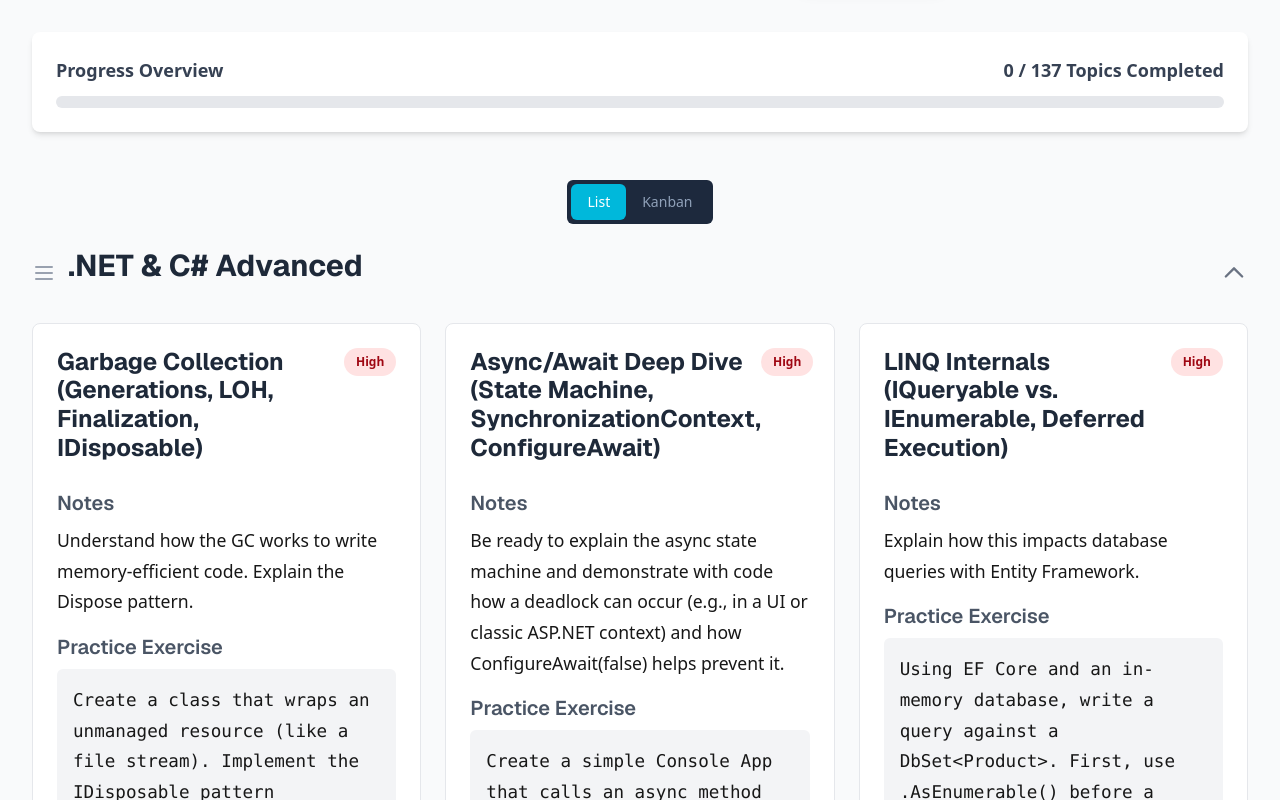
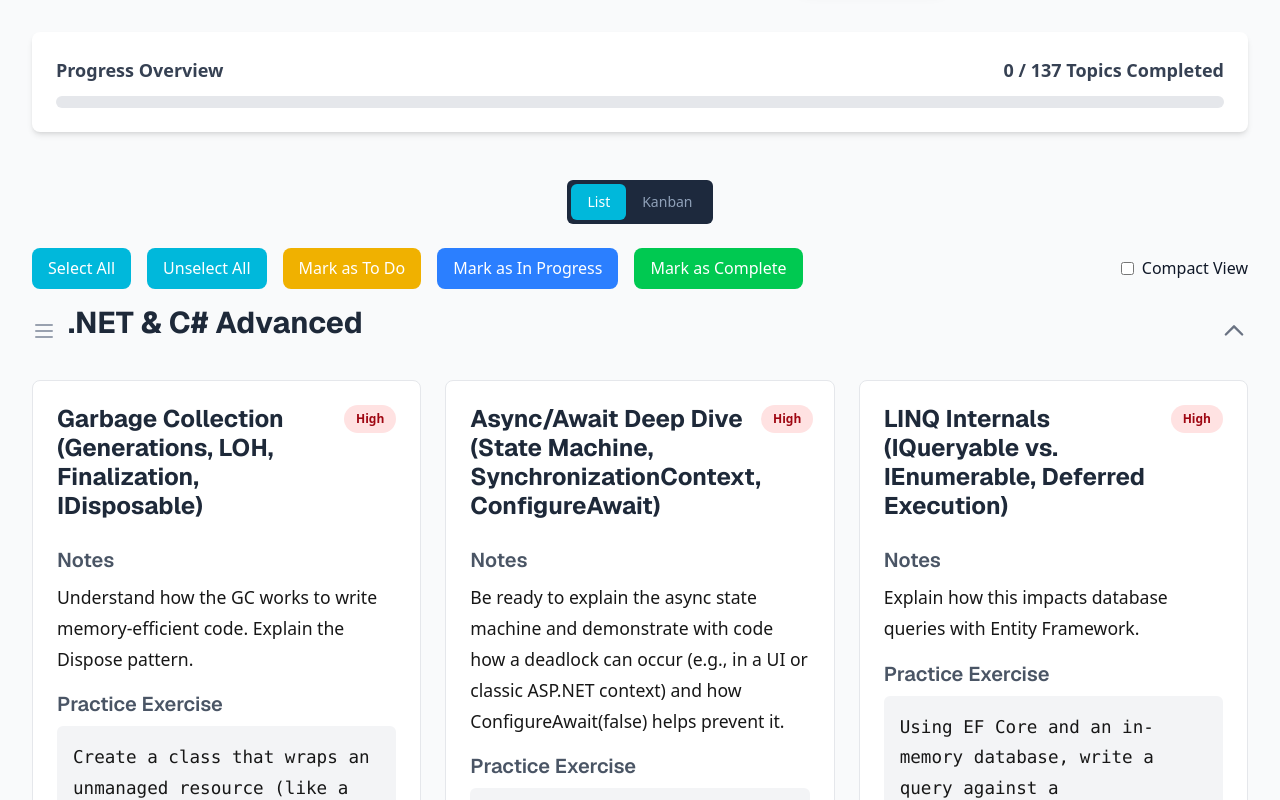
Before and after one commit to nhonvo/senior-developer-study-plan, a Next.js app: page / in a window 1280 px wide. Shown: the part 300-1100 px from the top of the page. Built offline with nearby package versions, Linux system fonts and the light colour scheme.

Commit message:
add select topic and compact view

```diff
--- a/src/app/components/KanbanView.tsx
+++ b/src/app/components/KanbanView.tsx
@@ -12,7 +12,10 @@ const KanbanColumn: React.FC<{
   topics: Topic[];
   onDrop: (topicId: string, status: 'To Do' | 'In Progress' | 'Done') => void;
   onDragStart: (e: React.DragEvent, topic: Topic) => void;
-}> = ({ title, topics, onDrop, onDragStart }) => {
+  isCompact: boolean;
+  selectedTopics: string[];
+  handleSelectTopic: (topicId: string) => void;
+}> = ({ title, topics, onDrop, onDragStart, isCompact, selectedTopics, handleSelectTopic }) => {
   const handleDragOver = (e: React.DragEvent) => {
     e.preventDefault();
   };
@@ -36,12 +39,13 @@ const KanbanColumn: React.FC<{
             key={topic.id}
             draggable
             onDragStart={(e) => onDragStart(e, topic)}
-            onClick={() => window.open(topic.link, '_blank')}
-            className="bg-slate-700 rounded-lg p-4 cursor-pointer"
+            onClick={() => handleSelectTopic(topic.id)}
+            className={`bg-slate-700 rounded-lg p-4 cursor-pointer ${selectedTopics.includes(topic.id) ? 'ring-2 ring-cyan-400' : ''} ${isCompact ? 'p-2' : 'p-4'}`}
           >
-            <h4 className="font-bold text-slate-100">{topic.Topic}</h4>
-            <p className="text-sm text-slate-400">{topic.Category}</p>
+            <h4 className={`font-bold text-slate-100 ${isCompact ? 'text-sm' : ''}`}>{topic.Topic}</h4>
+            {!isCompact && <p className="text-sm text-slate-400">{topic.Category}</p>}
             <div className="mt-2">
+              <button onClick={(e) => { e.stopPropagation(); window.open(topic.link, '_blank'); }} className="text-cyan-400 hover:text-cyan-300 transition font-medium text-sm">Open Link</button>
               <button onClick={(e) => {e.stopPropagation(); navigator.clipboard.writeText(`Topic: ${topic.Topic}\n\nNotes: ${topic.Notes}\n\nPractice Exercise: ${topic.PracticeExercise}`); alert('Copied to clipboard!')}} className="text-cyan-400 hover:text-cyan-300 transition font-medium text-sm ml-2">Copy Info</button>
             </div>
           </div>
@@ -52,6 +56,8 @@ const KanbanColumn: React.FC<{
 };
 
 const KanbanView: React.FC<KanbanViewProps> = ({ topics, setTopics }) => {
+  const [isCompact, setIsCompact] = useState(false);
+  const [selectedTopics, setSelectedTopics] = useState<string[]>([]);
   const columns: ('To Do' | 'In Progress' | 'Done')[] = ['To Do', 'In Progress', 'Done'];
 
   const handleDragStart = (e: React.DragEvent, topic: Topic) => {
@@ -66,7 +72,46 @@ const KanbanView: React.FC<KanbanViewProps> = ({ topics, setTopics }) => {
     );
   };
 
+  const handleSelectTopic = (topicId: string) => {
+    setSelectedTopics(prevSelected =>
+      prevSelected.includes(topicId)
+        ? prevSelected.filter(id => id !== topicId)
+        : [...prevSelected, topicId]
+    );
+  };
+
+  const handleSelectAll = () => {
+    setSelectedTopics(topics.map(topic => topic.id));
+  };
+
+  const handleUnselectAll = () => {
+    setSelectedTopics([]);
+  };
+
+  const handleUpdateStatus = (status: 'To Do' | 'In Progress' | 'Done') => {
+    setTopics(prevTopics =>
+      prevTopics.map(topic =>
+        selectedTopics.includes(topic.id) ? { ...topic, status, completed: status === 'Done' } : topic
+      )
+    );
+    setSelectedTopics([]);
+  };
+
   return (
+    <div>
+      <div className="flex items-center justify-between mb-4">
+        <div className="flex items-center gap-4">
+          <button onClick={handleSelectAll} className="bg-cyan-500 text-white px-4 py-2 rounded-lg">Select All</button>
+          <button onClick={handleUnselectAll} className="bg-cyan-500 text-white px-4 py-2 rounded-lg">Unselect All</button>
+          <button onClick={() => handleUpdateStatus('To Do')} className="bg-yellow-500 text-white px-4 py-2 rounded-lg">Mark as To Do</button>
+          <button onClick={() => handleUpdateStatus('In Progress')} className="bg-blue-500 text-white px-4 py-2 rounded-lg">Mark as In Progress</button>
+          <button onClick={() => handleUpdateStatus('Done')} className="bg-green-500 text-white px-4 py-2 rounded-lg">Mark as Complete</button>
+        </div>
+        <div className="flex items-center">
+          <input type="checkbox" id="compactView" checked={isCompact} onChange={() => setIsCompact(!isCompact)} className="mr-2" />
+          <label htmlFor="compactView">Compact View</label>
+        </div>
+      </div>
       <div className="flex gap-6">
         {columns.map(status => (
           <KanbanColumn
@@ -75,8 +120,12 @@ const KanbanView: React.FC<KanbanViewProps> = ({ topics, setTopics }) => {
             topics={topics.filter(topic => topic.status === status)}
             onDrop={handleDrop}
             onDragStart={handleDragStart}
+            isCompact={isCompact}
+            selectedTopics={selectedTopics}
+            handleSelectTopic={handleSelectTopic}
           />
         ))}
+      </div>
     </div>
   );
 };
--- a/src/app/page.tsx
+++ b/src/app/page.tsx
@@ -67,6 +67,8 @@ export default function App() {
   const [searchTerm, setSearchTerm] = useState<string>('');
   const [draggedItem, setDraggedItem] = useState<{ item: Topic | Category; type: 'TOPIC' | 'CATEGORY'; index: number } | null>(null);
   const [currentView, setCurrentView] = useState<'list' | 'kanban'>('list');
+  const [isCompact, setIsCompact] = useState(false);
+  const [selectedTopics, setSelectedTopics] = useState<string[]>([]);
 
   // --- Data Loading and Structuring ---
   useEffect(() => {
@@ -115,12 +117,6 @@ export default function App() {
   }, [topics, categories, collapsedCategories]);
 
   // --- CRUD and Event Handlers ---
-  const handleToggleComplete = (id: string) => {
-    setTopics(topics.map(topic =>
-      topic.id === id ? { ...topic, completed: !topic.completed, status: !topic.completed ? 'Done' : 'To Do' } : topic
-    ));
-  };
-
   const handleDelete = (id: string) => {
     if (confirm('Are you sure you want to delete this topic?')) {
       const topicToDelete = topics.find(t => t.id === id);
@@ -236,6 +232,31 @@ export default function App() {
     setDraggedItem(null);
   };
 
+  const handleSelectTopic = (topicId: string) => {
+    setSelectedTopics(prevSelected =>
+      prevSelected.includes(topicId)
+        ? prevSelected.filter(id => id !== topicId)
+        : [...prevSelected, topicId]
+    );
+  };
+
+  const handleSelectAll = () => {
+    setSelectedTopics(topics.map(topic => topic.id));
+  };
+
+  const handleUnselectAll = () => {
+    setSelectedTopics([]);
+  };
+
+  const handleUpdateStatusForSelected = (status: 'To Do' | 'In Progress' | 'Done') => {
+    setTopics(prevTopics =>
+      prevTopics.map(topic =>
+        selectedTopics.includes(topic.id) ? { ...topic, status, completed: status === 'Done' } : topic
+      )
+    );
+    setSelectedTopics([]);
+  };
+
   // --- Filtering and Progress Calculation ---
   const filteredTopics = topics.filter(topic =>
     (topic.Topic || '').toLowerCase().includes(searchTerm.toLowerCase()) ||
@@ -244,7 +265,7 @@ export default function App() {
 
   const getTopicsForCategory = (category: Category) => {
     return topics.filter(t => t.Category === category)
-      .filter(t => !searchTerm || filteredTopics.some(ft => ft.id === t.id));
+      .filter(t => !searchTerm || filteredTopics.some(ft => ft.id === t.id))
   }
 
   const completedCount = topics.filter(t => t.completed).length;
@@ -284,6 +305,19 @@ export default function App() {
 
         {currentView === 'list' ? (
           <div>
+            <div className="flex items-center justify-between mb-4">
+              <div className="flex items-center gap-4 flex-wrap">
+                <button onClick={handleSelectAll} className="bg-cyan-500 text-white px-4 py-2 rounded-lg">Select All</button>
+                <button onClick={handleUnselectAll} className="bg-cyan-500 text-white px-4 py-2 rounded-lg">Unselect All</button>
+                <button onClick={() => handleUpdateStatusForSelected('To Do')} className="bg-yellow-500 text-white px-4 py-2 rounded-lg">Mark as To Do</button>
+                <button onClick={() => handleUpdateStatusForSelected('In Progress')} className="bg-blue-500 text-white px-4 py-2 rounded-lg">Mark as In Progress</button>
+                <button onClick={() => handleUpdateStatusForSelected('Done')} className="bg-green-500 text-white px-4 py-2 rounded-lg">Mark as Complete</button>
+              </div>
+              <div className="flex items-center">
+                <input type="checkbox" id="compactView" checked={isCompact} onChange={() => setIsCompact(!isCompact)} className="mr-2" />
+                <label htmlFor="compactView">Compact View</label>
+              </div>
+            </div>
             {categories.map((category, index) => {
               const topicsForCategory = getTopicsForCategory(category);
               const isCollapsed = collapsedCategories.includes(category);
@@ -303,24 +337,26 @@ export default function App() {
                     <svg className={`w-7 h-7 text-gray-500 transform transition-transform ${!isCollapsed ? 'rotate-180' : ''} `} xmlns="http://www.w3.org/2000/svg" fill="none" viewBox="0 0 24 24" stroke="currentColor"><path strokeLinecap="round" strokeLinejoin="round" strokeWidth={2} d="M19 9l-7 7-7-7" /></svg>
                   </div>
                   {!isCollapsed && (
-                    <div className="grid grid-cols-1 md:grid-cols-2 xl:grid-cols-3 gap-6 sm:grid-cols-1">
+                    <div className={`grid grid-cols-1 md:grid-cols-2 xl:grid-cols-3 gap-6 sm:grid-cols-1 ${isCompact ? 'xl:grid-cols-4' : ''}`}>
                       {topicsForCategory.map((topic, topicIndex) => (
                         <div
                           key={topic.id}
                           draggable
                           onDragStart={(e) => { e.stopPropagation(); handleDragStart(e, topic, 'TOPIC', topicIndex); }}
                           onDragOver={handleDragOver}
+                          onClick={() => handleSelectTopic(topic.id)}
                           onDrop={(e) => { e.stopPropagation(); handleDrop(e, topic, 'TOPIC', topicIndex); }}
                           className={`relative p-6 rounded-lg transition-all duration-300 border border-gray-200 dark:border-gray-700 ${draggedItem
                             && draggedItem.type === 'TOPIC'
                             && typeof draggedItem.item !== 'string'
-                            && draggedItem.item.id === topic.id ? 'opacity-50' : ''} ${topic.completed ? 'bg-green-50 dark:bg-green-950 border-green-300 dark:border-green-700' : 'bg-white dark:bg-gray-800'}`}>
+                            && draggedItem.item.id === topic.id ? 'opacity-50' : ''} ${selectedTopics.includes(topic.id) ? 'ring-2 ring-cyan-400' : ''} ${topic.completed ? 'bg-green-50 dark:bg-green-950 border-green-300 dark:border-green-700' : 'bg-white dark:bg-gray-800'} ${isCompact ? 'p-3' : 'p-6'}`}>
                           <header className="flex justify-between items-start mb-4">
-                            <h2 className={`text-2xl font-bold text-gray-800 dark:text-gray-100 ${topic.completed ? 'line-through text-gray-500 dark:text-gray-400' : ''} `}>{topic.Topic}</h2>
-                            <span className={`px-3 py-1 inline-flex text-xs leading-5 font-semibold rounded-full ${topic.Priority === 'High' ? 'bg-red-100 text-red-800 dark:bg-red-900 dark:text-red-200' : topic.Priority === 'Medium' ? 'bg-yellow-100 text-yellow-800 dark:bg-yellow-900 dark:text-yellow-200' : 'bg-green-100 text-green-800 dark:bg-green-900 dark:text-green-200'} `}>{topic.Priority}</span>
+                            <h2 className={`text-2xl font-bold text-gray-800 dark:text-gray-100 ${topic.completed ? 'line-through text-gray-500 dark:text-gray-400' : ''} ${isCompact ? 'text-lg' : 'text-2xl'}`}>{topic.Topic}</h2>
+                            {!isCompact && <span className={`px-3 py-1 inline-flex text-xs leading-5 font-semibold rounded-full ${topic.Priority === 'High' ? 'bg-red-100 text-red-800 dark:bg-red-900 dark:text-red-200' : topic.Priority === 'Medium' ? 'bg-yellow-100 text-yellow-800 dark:bg-yellow-900 dark:text-yellow-200' : 'bg-green-100 text-green-800 dark:bg-green-900 dark:text-green-200'} `}>{topic.Priority}</span>}
                           </header>
                           <div className="prose dark:prose-invert max-w-none text-gray-700 dark:text-gray-300 space-y-4">
                             <div><h4 className="font-semibold text-gray-600 dark:text-gray-400 mb-1">Notes</h4><p className="whitespace-pre-wrap">{topic.Notes || 'N/A'}</p></div>
+                            {!isCompact && <>
                               <div className="mt-4">
                                 <h4 className="font-semibold text-gray-600 dark:text-gray-400 mb-2">Practice Exercise</h4>
                                 <div className="p-4 bg-gray-100 dark:bg-gray-900 rounded-md">
@@ -333,12 +369,14 @@ export default function App() {
                                   <p className="whitespace-pre-wrap text-sm">{topic.KnowledgeCovered || 'No knowledge notes recorded yet.'}</p>
                                 </div>
                               </div>
+                            </>}
                           </div>
                           <footer className="mt-6 pt-4 border-t border-gray-200 dark:border-gray-700 flex flex-col sm:flex-row justify-between items-center gap-4">
                             <div className="flex items-center">
-                              <input type="checkbox" checked={topic.completed} onChange={(e) => { e.stopPropagation(); handleToggleComplete(topic.id) }} className="h-5 w-5 rounded border-gray-300 text-blue-600 focus:ring-blue-500 dark:bg-gray-700 dark:border-gray-600 dark:text-blue-400 dark:focus:ring-blue-400 cursor-pointer" id={`complete-${topic.id}`} />
-                              <label htmlFor={`complete-${topic.id}`} className="ml-2 text-base text-gray-700 dark:text-gray-300 cursor-pointer">Mark as Completed</label>
+                              <input type="checkbox" checked={selectedTopics.includes(topic.id)} onChange={() => handleSelectTopic(topic.id)} className="h-5 w-5 rounded border-gray-300 text-blue-600 focus:ring-blue-500 dark:bg-gray-700 dark:border-gray-600 dark:text-blue-400 dark:focus:ring-blue-400 cursor-pointer" id={`select-${topic.id}`} />
+                              <label htmlFor={`select-${topic.id}`} className="ml-2 text-base text-gray-700 dark:text-gray-300 cursor-pointer">Select</label>
                             </div>
+                            {!isCompact &&
                               <div className="flex flex-wrap justify-center sm:justify-end gap-3">
                                 {topic.link && (
                                   <a href={topic.link} target="_blank" rel="noopener noreferrer" className="inline-flex items-center px-4 py-2 border border-transparent text-sm font-medium rounded-md shadow-sm text-white bg-blue-600 hover:bg-blue-700 focus:outline-none focus:ring-2 focus:ring-offset-2 focus:ring-blue-500 dark:focus:ring-offset-gray-900 transition-colors">
@@ -359,6 +397,7 @@ export default function App() {
                                   Delete
                                 </button>
                               </div>
+                            }
                           </footer>
                         </div>
                       ))}
```
Lines whose indentation alone changed are shown as unchanged.
